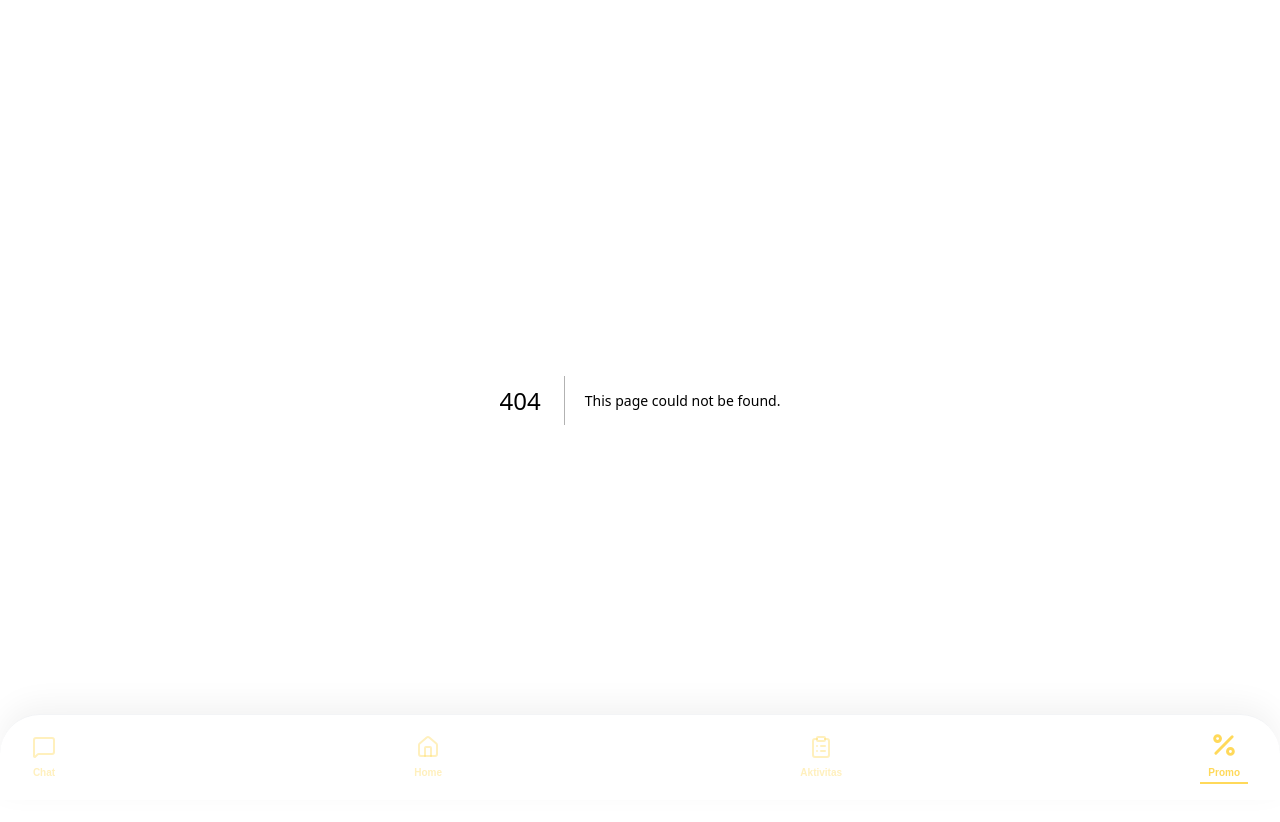
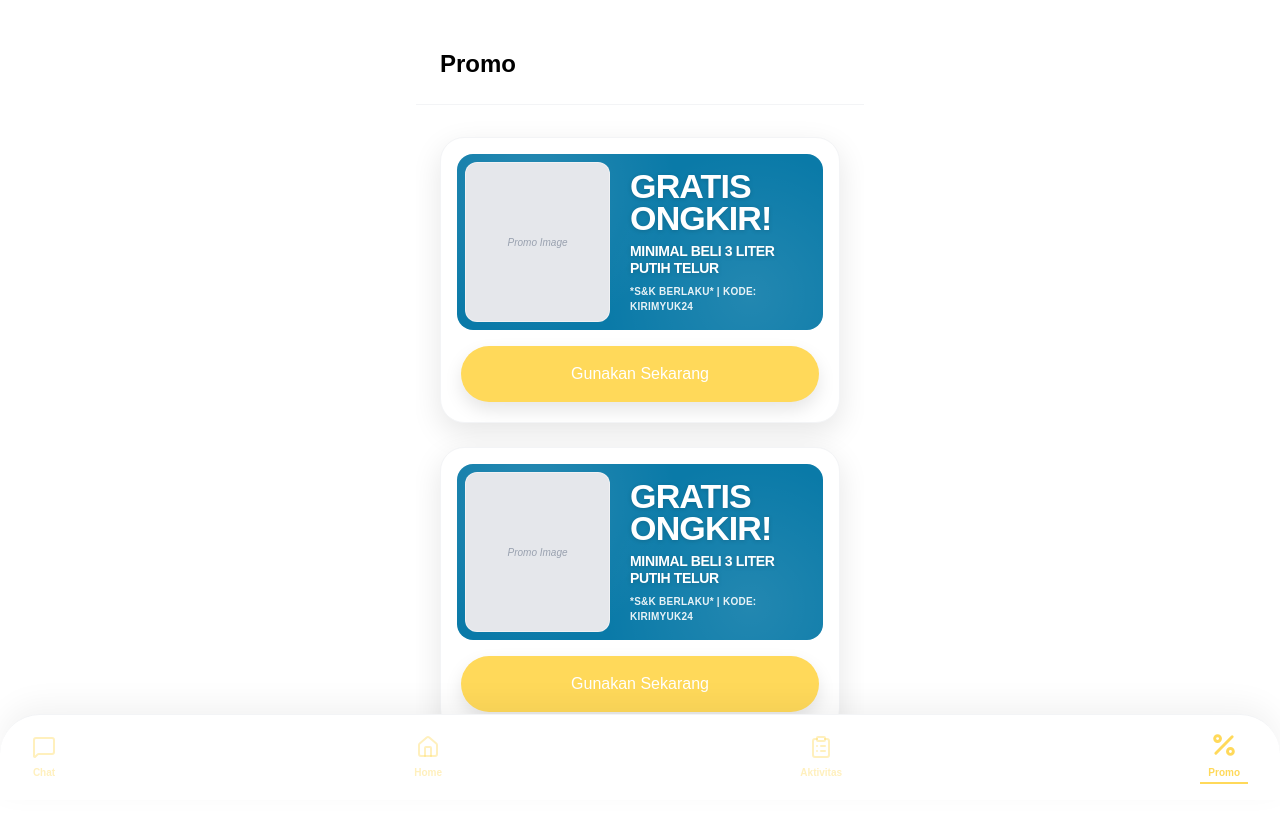
Before and after one commit to StevenQuo/nuclear-project, a Next.js app: page /promo in a window 1280 px wide. Before the commit this address had no page. Shown: the top 822 px of the page. Built offline with nearby package versions, Linux system fonts and the light colour scheme.

Commit message:
feat: promo page

```diff
--- a/app/activity/page.tsx
+++ b/app/activity/page.tsx
@@ -1,6 +1,6 @@
 'use client';
 
-import { MapPin, CheckCircle2, XCircle, Box, MessageCircle } from 'lucide-react';
+import { MapPin, CheckCircle2, XCircle, Box } from 'lucide-react';
 import { useState } from 'react';
 
 export default function ActivityPage() {
--- a/app/page.tsx
+++ b/app/page.tsx
@@ -1,5 +1,4 @@
-import { Search, MapPin, Star } from 'lucide-react';
-import Image from 'next/image';
+import { MapPin, Star } from 'lucide-react';
 
 export default function Home() {
   return (
--- /dev/null
+++ b/app/promo/page.tsx
@@ -0,0 +1,77 @@
+type VoucherPromo = {
+  id: string;
+  title: string;
+  subtitle: string;
+  code: string;
+};
+
+const promos: VoucherPromo[] = [
+  {
+    id: 'promo-1',
+    title: 'GRATIS ONGKIR!',
+    subtitle: 'MINIMAL BELI 3 LITER PUTIH TELUR',
+    code: 'KIRIMYUK24',
+  },
+  {
+    id: 'promo-2',
+    title: 'GRATIS ONGKIR!',
+    subtitle: 'MINIMAL BELI 3 LITER PUTIH TELUR',
+    code: 'KIRIMYUK24',
+  },
+];
+
+function VoucherCard({ promo }: { promo: VoucherPromo }) {
+  return (
+    <div className="bg-white rounded-3xl overflow-hidden shadow-[0_10px_30px_rgba(0,0,0,0.10)] border border-gray-100">
+      <div className="p-4">
+        <div className="h-44 rounded-2xl overflow-hidden bg-[#0A7AA8] relative">
+          <div className="absolute inset-0 bg-[radial-gradient(circle_at_20%_20%,rgba(255,255,255,0.12),transparent_45%),radial-gradient(circle_at_80%_80%,rgba(255,255,255,0.10),transparent_45%)]" />
+          <div className="absolute inset-0 flex">
+            <div className="w-[44%] p-2">
+              <div className="w-full h-full rounded-xl bg-gray-200 overflow-hidden border border-white/40">
+                <div className="w-full h-full flex items-center justify-center text-gray-400 italic text-[10px] text-center px-3">
+                  Promo Image
+                </div>
+              </div>
+            </div>
+            <div className="flex-1 px-3 py-4 flex flex-col justify-between text-white">
+              <div>
+                <div className="text-[34px] font-black leading-[0.95] tracking-tight drop-shadow-sm">
+                  {promo.title}
+                </div>
+                <div className="mt-2 text-[14px] font-extrabold leading-tight tracking-tight drop-shadow-sm">
+                  {promo.subtitle}
+                </div>
+              </div>
+              <div className="text-[10px] font-semibold opacity-90 tracking-wide">
+                *S&K BERLAKU* | KODE: {promo.code}
+              </div>
+            </div>
+          </div>
+        </div>
+      </div>
+
+      <div className="px-5 pb-5">
+        <button className="w-full bg-primary text-white rounded-full py-4 text-base font-medium shadow-[0_8px_18px_rgba(0,0,0,0.10)] active:scale-[0.99] transition-transform">
+          Gunakan Sekarang
+        </button>
+      </div>
+    </div>
+  );
+}
+
+export default function PromoPage() {
+  return (
+    <div className="flex flex-col min-h-screen bg-white">
+      <header className="px-6 pt-12 pb-6 border-b border-gray-100">
+        <h1 className="text-2xl font-bold text-black">Promo</h1>
+      </header>
+
+      <main className="px-6 py-8 flex flex-col gap-6">
+        {promos.map((promo) => (
+          <VoucherCard key={promo.id} promo={promo} />
+        ))}
+      </main>
+    </div>
+  );
+}
```
